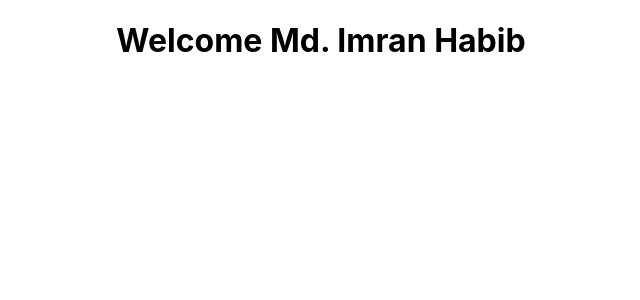
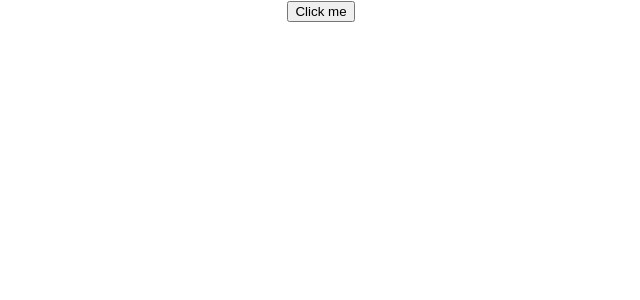
Before and after one commit to MdImranHabib/React, a React (Create React App) app in the folder hello-world/: page / in a window 1280 px wide. Shown: the top 300 px of the page, without its empty margins (319-959 px from the left). Built offline with nearby package versions, Linux system fonts and the light colour scheme.

Commit message:
practiced event handling

```diff
--- a/hello-world/src/App.js
+++ b/hello-world/src/App.js
@@ -4,12 +4,14 @@ import Greet from "./components/Greet";
 import Welcome from "./components/Welcome";
 import Message from "./components/Message";
 import Counter from "./components/Counter";
+import FunctionClick from './components/FunctionClick';
+import ClassClick from './components/ClassClick';
 
 function App() {
   return (
     <div className="App">
-      {/* <Greet firstName="Md. Imran" lastName="Habib" /> */}
-      <Welcome firstName="Md. Imran" lastName="Habib" />
+      {/* <FunctionClick /> */}
+      <ClassClick />
     </div>
   );
 }
--- /dev/null
+++ b/hello-world/src/components/ClassClick.js
@@ -0,0 +1,17 @@
+import React, { Component } from 'react'
+
+export class ClassClick extends Component {
+    clickHandler(){
+        console.log("Button clicked")
+    }
+
+    render() {
+        return (
+            <div>
+                <button onClick={this.clickHandler}>Click me</button>
+            </div>
+        )
+    }
+}
+
+export default ClassClick
--- /dev/null
+++ b/hello-world/src/components/FunctionClick.js
@@ -0,0 +1,16 @@
+import React from 'react'
+
+function FunctionClick() {
+
+    function clickHandler(){
+        console.log("Button clicked")
+    }
+
+    return (
+        <div>
+            <button onClick={clickHandler}>Click</button>
+        </div>
+    )
+}
+
+export default FunctionClick
```
